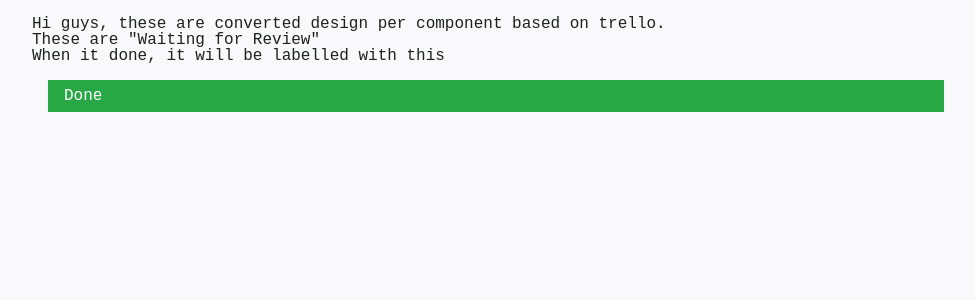
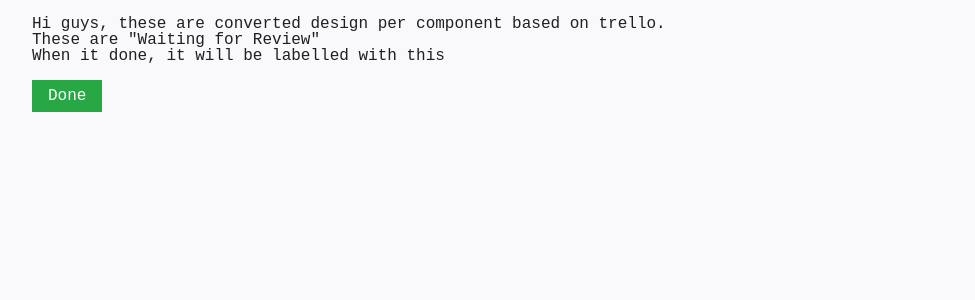
Before and after one commit to eighthijr/labelleescape, a Jekyll site: the page built from index.html, in a window 1280 px wide. Shown: the top 300 px of the page, without its empty margins (144-1119 px from the left). Built offline with Jekyll 4.4.1, drawn with Linux system fonts in a browser that asks for light colours.

Commit message:
Update labelleescape.scss

```diff
--- a/_sass/labelleescape.scss
+++ b/_sass/labelleescape.scss
@@ -65,9 +65,9 @@ $green: #28a745;
 $red:   #dc3545;
 
 .component-status {
-  display:          block;
+  display:          inline-block;
 
-  margin:           $spacer;
+  margin:           $spacer 0rem;
   padding:          $spacer/2 $spacer;
 
   color:            $white;
```
